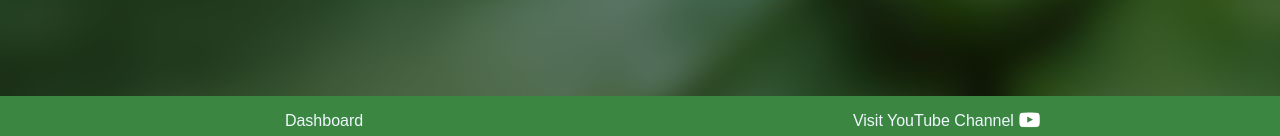
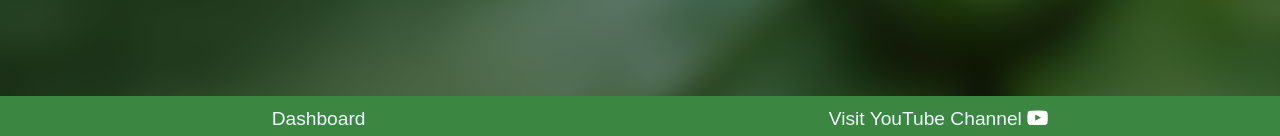
Before and after one commit to ElectrovillaYt/Smart_irrigation_system_Dashboard, a Flask app: page /about in a window 1280 px wide. Shown: the part 664-800 px from the top of the page. Run offline with Flask 3, Linux system fonts and the light colour scheme.

Commit message:
Update about.html

```diff
--- a/templates/about.html
+++ b/templates/about.html
@@ -44,10 +44,20 @@
             height: 5vh;
         }
 
+        footer {
+            width: 100%;
+            z-index: 2;
+            background-color: #3b8741;
+            position: fixed;
+            bottom: 0;
+            height: 5vh;
+        }
+
         footer>ul {
             list-style-type: none;
             display: flex;
             justify-content: space-around;
+            font-size: larger;
         }
 
         .link {
@@ -57,12 +67,20 @@
 
         .yt_logo {
             position: relative;
-            top: -2px;
-            left: 5px;
+            top: 3px;
+
         }
 
         .yt {
             display: flex;
+            position: relative;
+            bottom: 10px
+
+        }
+
+        .dashboard{
+            position: relative;
+            bottom: 7px
         }
 
         @media (max-width: 600px) {
@@ -93,8 +111,9 @@
             <li>
                 <div class="yt">
                     <a class="link" href="https://www.youtube.com/@ElectroVilla" target="_blank">Visit YouTube
-                        Channel</a>
-                    <img class="yt_logo" src="static/assets/yt.jpg" alt="img" height="20px" width>
+                        Channel
+                        <img class="yt_logo" src="static/assets/yt.jpg" alt="img" height="20px" width>
+                    </a>
                 </div>
             </li>
         </ul>
```
